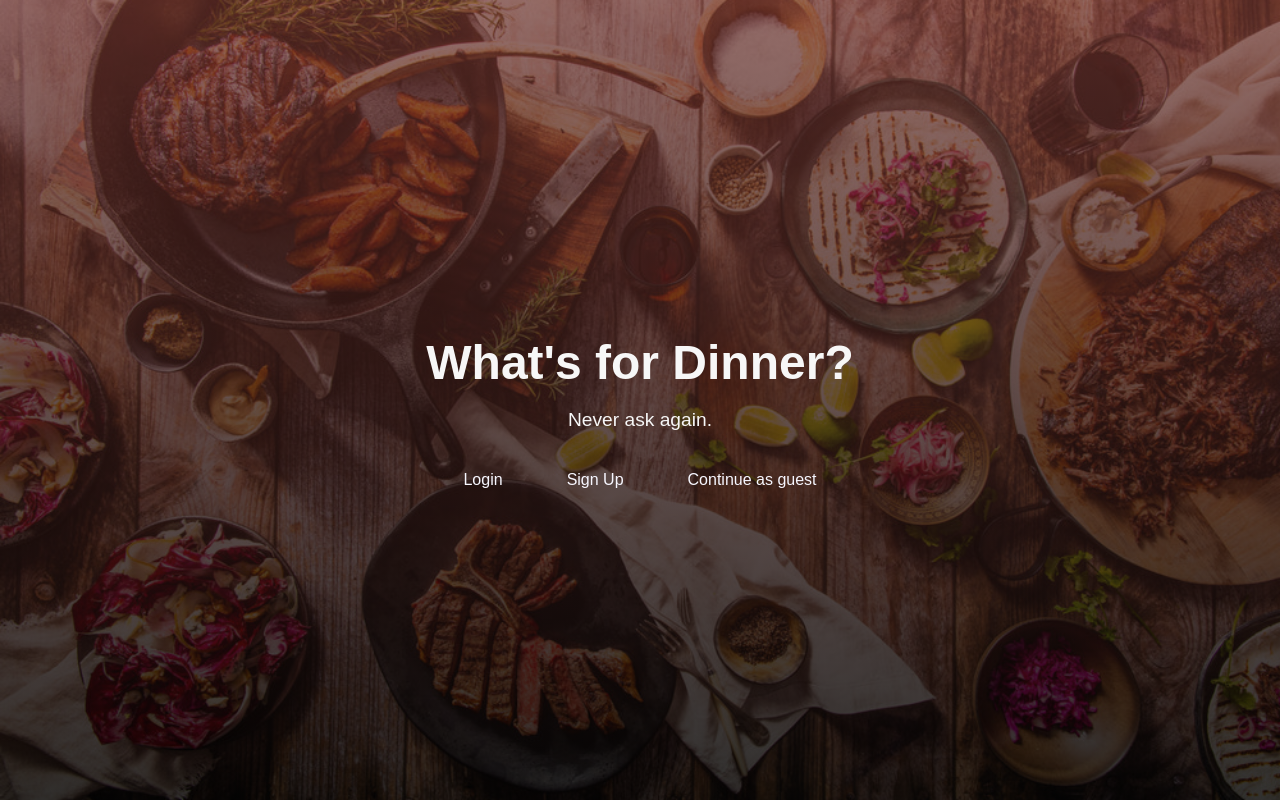
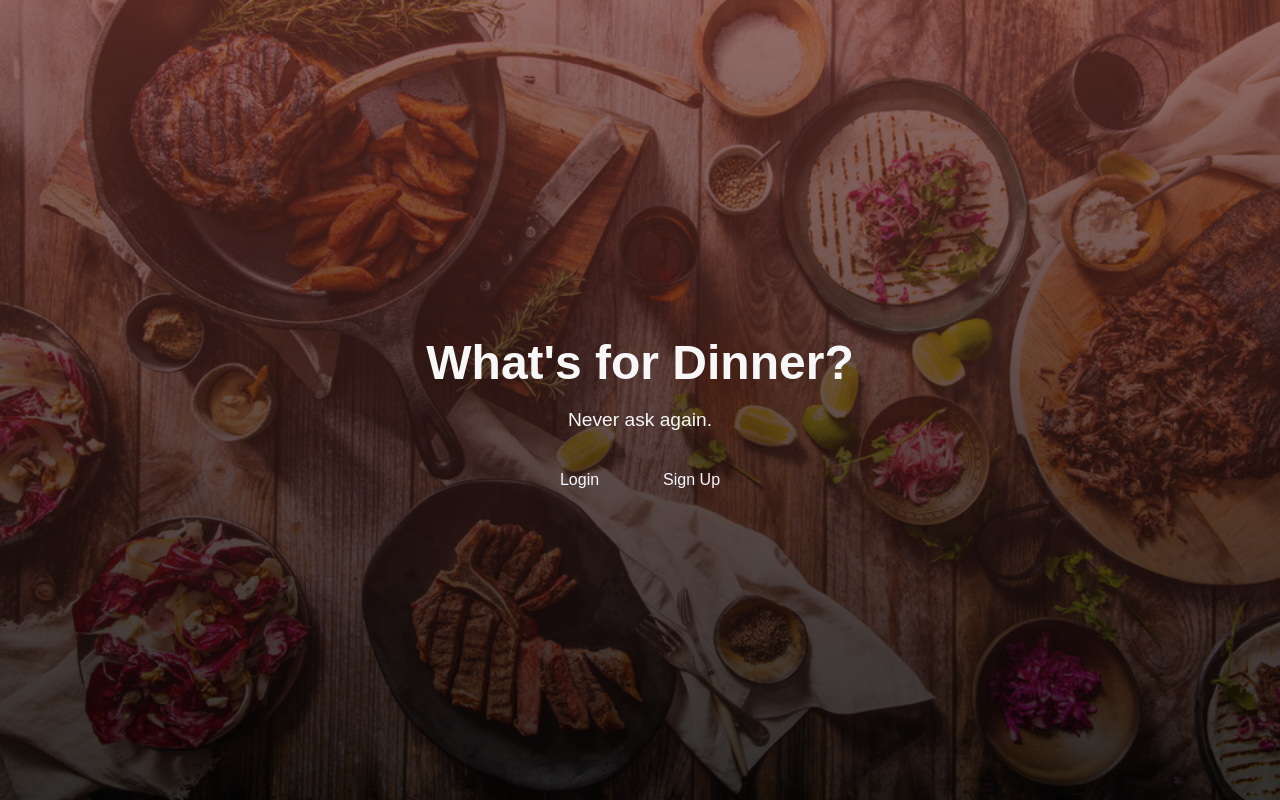
Before and after one commit to bmstoss13/recipe-project, a React (Vite) app in the folder recipe-project/frontend/: page / in a window 1280 px wide. Built offline with nearby package versions, Linux system fonts and the light colour scheme; no server answers; a web font is replaced by a local one.

Commit message:
admin navbar change

```diff
--- a/recipe-project/frontend/src/routes/HomePage.jsx
+++ b/recipe-project/frontend/src/routes/HomePage.jsx
@@ -16,16 +16,6 @@ const HomePage = () => {
           <div className="home-buttons">
             <Link to="/auth?mode=login">Login</Link>
             <Link to="/auth?mode=signup">Sign Up</Link>
-            <Link
-              to="/"
-              onClick={(e) => {
-                e.preventDefault();
-                localStorage.setItem('isGuest', 'true');
-                window.location.href = '/my-recipes';
-              }}
-            >
-              Continue as guest
-            </Link>
           </div>
         </div>
       </div>
--- a/recipe-project/frontend/src/styles/AdminDashboard.css
+++ b/recipe-project/frontend/src/styles/AdminDashboard.css
@@ -4,7 +4,7 @@
     min-height:100vh;
     padding: 2rem 3rem;
     height:auto;
-    width: 100%;
+    width: 75%;
     display: flex;
     /* align-items: center; */
     flex-direction: column;
```
